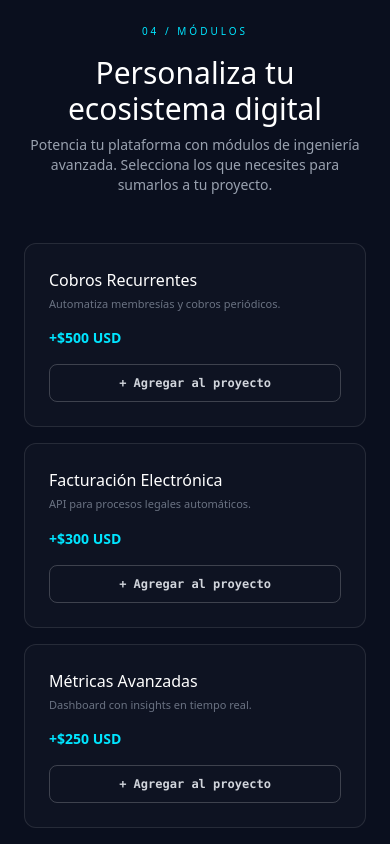
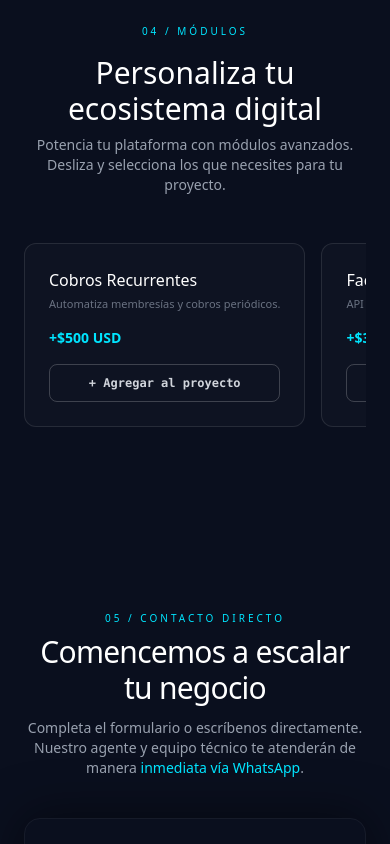
Before and after one commit to AlejoLamg/Sincria-, a Next.js app: page / in a window 390 px wide. Shown: the part 5800-6644 px from the top of the page. Built offline with nearby package versions, Linux system fonts and the light colour scheme.

Commit message:
Acordeon Mobile!

```diff
--- a/components/layouts/AdditionalModules.tsx
+++ b/components/layouts/AdditionalModules.tsx
@@ -27,13 +27,11 @@ export default function AdditionalModules() {
     }
 
     setSelectedModules(updated);
-
-    // Disparamos el evento para que el formulario de contacto lo capture y lo agregue a los comentarios
     window.dispatchEvent(new CustomEvent('selectModules', { detail: updated }));
   };
 
   return (
-    <section className="py-16 bg-brand-navy border-t border-white/5" aria-labelledby="modules-heading">
+    <section className="py-16 bg-brand-navy border-t border-white/5 overflow-hidden" aria-labelledby="modules-heading">
       <div className="max-w-7xl mx-auto px-6">
         <motion.div
           initial={{ opacity: 0 }}
@@ -46,20 +44,24 @@ export default function AdditionalModules() {
             Personaliza tu ecosistema digital
           </h2>
           <p className="text-gray-400 text-sm max-w-lg mx-auto">
-            Potencia tu plataforma con módulos de ingeniería avanzada. Selecciona los que necesites para sumarlos a tu proyecto.
+            Potencia tu plataforma con módulos avanzados. Desliza y selecciona los que necesites para tu proyecto.
           </p>
         </motion.div>
 
-        <ul className="grid md:grid-cols-2 lg:grid-cols-4 gap-4" role="list">
+        {/*
+          MODO MOBILE: Carrusel horizontal con scroll-snap y barra oculta
+          MODO DESKTOP: Grid clásico de 4 columnas
+        */}
+        <div className="flex md:grid md:grid-cols-2 lg:grid-cols-4 gap-4 overflow-x-auto md:overflow-visible pb-6 md:pb-0 snap-x snap-mandatory scrollbar-none">
           {modules.map((mod) => {
             const itemText = `${mod.name} (${mod.price} USD)`;
             const isSelected = selectedModules.includes(itemText);
 
             return (
-              <motion.li
+              <motion.div
                 key={mod.name}
                 whileHover={{ y: -5 }}
-                className={`p-6 border rounded-xl bg-white/[0.02] transition-all list-none flex flex-col justify-between ${
+                className={`min-w-[280px] md:min-w-0 p-6 border rounded-xl bg-white/[0.02] transition-all flex flex-col justify-between snap-center shrink-0 ${
                   isSelected ? "border-brand-cyan bg-brand-cyan/5 shadow-[0_0_20px_rgba(0,229,255,0.15)]" : "border-white/10 hover:border-brand-cyan/50"
                 }`}
               >
@@ -84,10 +86,10 @@ export default function AdditionalModules() {
                     {isSelected ? "✓ Agregado" : "+ Agregar al proyecto"}
                   </button>
                 </article>
-              </motion.li>
+              </motion.div>
             );
           })}
-        </ul>
+        </div>
       </div>
     </section>
   );
```
